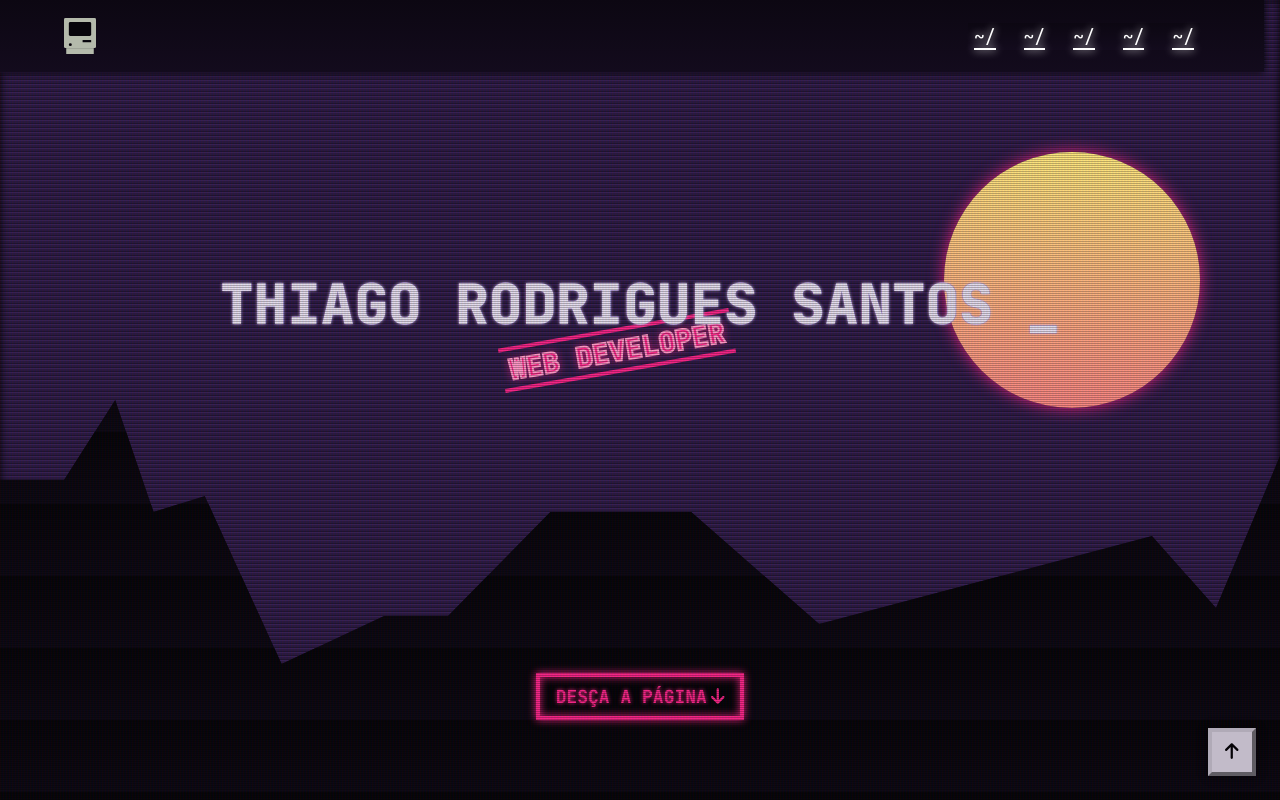
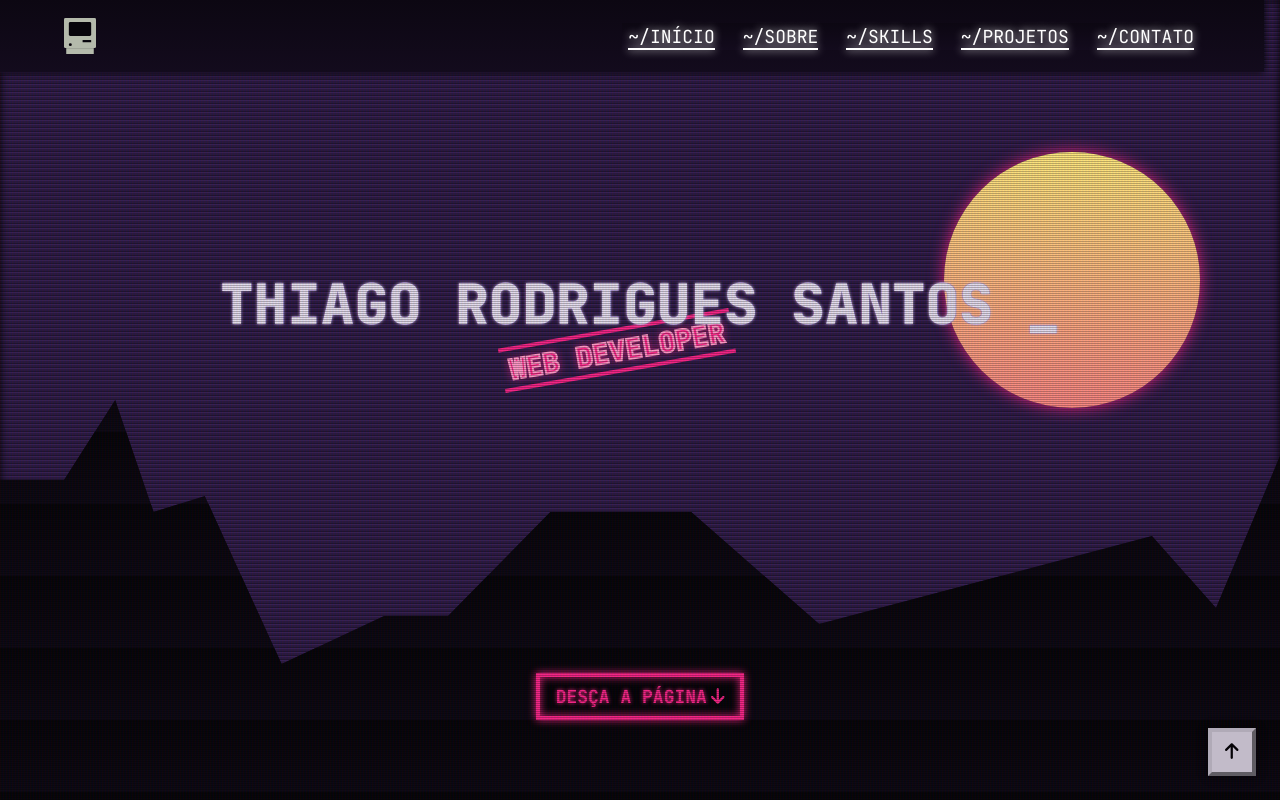
Before and after one commit to trsaints/trsaints-frontend, a React (Vite) app: page / in a window 1280 px wide. Shown: the top 800 px of the page. Built offline with nearby package versions, Linux system fonts and the light colour scheme.

Commit message:
fix: pass props according LinkData type

```diff
--- a/src/components/HeaderMenu/HeaderMenu.tsx
+++ b/src/components/HeaderMenu/HeaderMenu.tsx
@@ -1,12 +1,13 @@
 import {Navbar} from '../Navbar'
+import {LinkData} from '../../types/LinkData'
 
 function HeaderMenu() {
-    const mainLinks = [
-        {name: 'início', url: '#'},
-        {name: 'sobre', url: '#about'},
-        {name: 'skills', url: '#skills'},
-        {name: 'projetos', url: '#projects'},
-        {name: 'contato', url: '#contact'},
+    const mainLinks: LinkData[] = [
+        {label: 'início', url: '#'},
+        {label: 'sobre', url: '#about'},
+        {label: 'skills', url: '#skills'},
+        {label: 'projetos', url: '#projects'},
+        {label: 'contato', url: '#contact'},
     ]
 
     return (
--- a/src/components/Navbar/Navbar.tsx
+++ b/src/components/Navbar/Navbar.tsx
@@ -6,8 +6,8 @@ import {INavbar} from './INavbar'
 function Navbar(props: INavbar) {
     const {element, links, icon = null} = props
 
-    const linkItems = links.map((link) => (
-        <a key={`${link.label}-link`} className={`${element}__link`} href={link.url}>
+    const linkItems = links.map((link, index) => (
+        <a key={`${index}-link`} className={`${element}__link`} href={link.url}>
             {link.label}
             {icon !== null && <FontAwesomeIcon className='suffix-icon' icon={icon}/>}
         </a>
--- a/src/types/Link.ts
+++ b/src/types/LinkData.ts
@@ -1,4 +1,4 @@
-export type Link = {
+export type LinkData = {
     url: string
     label: string
 }
```
Also changed, not shown: src/components/Navbar/INavbar.ts (+5 -4 lines).
